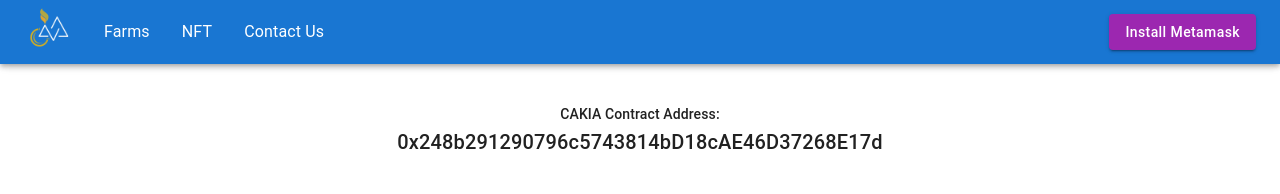
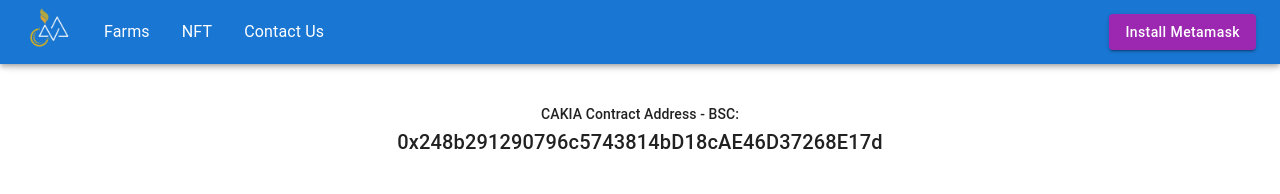
Before and after one commit to igorek17000/topapr, a React (Create React App) app in the folder front/: page /nft in a window 1280 px wide. Shown: the top 194 px of the page. Built offline with nearby package versions, Linux system fonts and the light colour scheme; no server answers.

Commit message:
Update text - index

```diff
--- a/front/src/App.tsx
+++ b/front/src/App.tsx
@@ -10,8 +10,8 @@
 
 import HideOnScroll from 'components/HideOnScroll';
 import WalletButton from 'components/WalletButton';
-import AprList from 'components/AprList/AprList';
-import NftMint from 'components/NftMint/NftMint';
+import AprList from 'components/AprList';
+import NftMint from 'components/NftMint';
 
 function App() {
   useSetContracts();
--- /dev/null
+++ b/front/src/components/AprList/index.ts
@@ -0,0 +1 @@
+export { default } from './AprList';
--- a/front/src/components/NftMint/NftMint.tsx
+++ b/front/src/components/NftMint/NftMint.tsx
@@ -71,7 +71,9 @@
       }}
     >
       <Box sx={{ my: 1, textAlign: 'center' }}>
-        <Typography variant="subtitle2">CAKIA Contract Address:</Typography>
+        <Typography variant="subtitle2">
+          CAKIA Contract Address - BSC:
+        </Typography>
         <Typography
           variant="h6"
           sx={{
--- /dev/null
+++ b/front/src/components/NftMint/index.ts
@@ -0,0 +1 @@
+export { default } from './NftMint';
```
